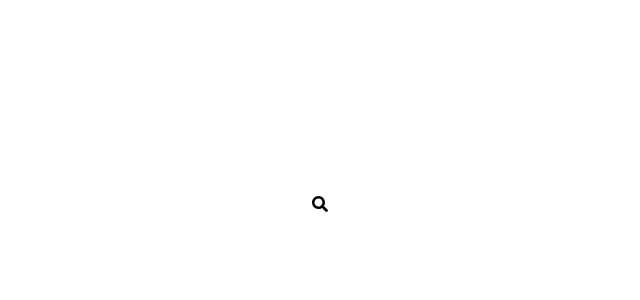
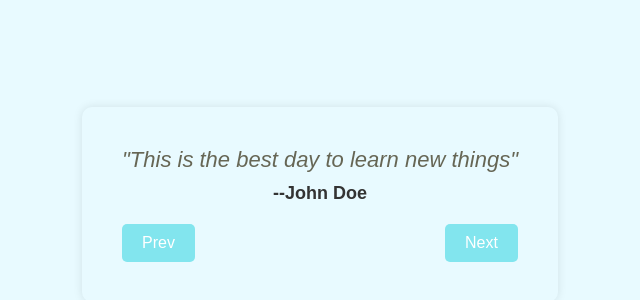
Before and after one commit to Jedpalero/10-Practice-Project-React, a React (Create React App) app: page / in a window 1280 px wide. Shown: the part 196-496 px from the top of the page, without its empty margins (320-960 px from the left). Built offline with nearby package versions, Linux system fonts and the light colour scheme.

Commit message:
Testimonial Project

```diff
--- a/src/App.js
+++ b/src/App.js
@@ -1,10 +1,10 @@
-import HiddenSearchBar from "./HiddenSearchBar";
+import Testimonials from "./Testimonials";
 import "./style.css";
 
 function App() {
   return (
     <>
-      <HiddenSearchBar />
+      <Testimonials />
     </>
   );
 }
--- a/src/HiddenSearchBar.js
+++ /dev/null
@@ -1,34 +0,0 @@
-import React, { useState } from "react";
-import { FaSearch } from "react-icons/fa";
-
-const HiddenSearchBar = () => {
-  const [showInput, setShowInput] = useState(false);
-  const [bgColor, setBgColor] = useState("white");
-
-  const handleClick = (e) => {
-    setBgColor("#1a1a1a");
-    if (e.target.className === "container") {
-      // (e.target.className === container) if you click to any container;
-      setShowInput(false);
-      setBgColor("#fff");
-    }
-  };
-
-  return (
-    <>
-      <section
-        className="container"
-        style={{ backgroundColor: bgColor }}
-        onClick={handleClick}
-      >
-        {showInput ? (
-          <input type="text" placeholder="Search..." />
-        ) : (
-          <FaSearch onClick={() => setShowInput(true)} /> // npm i react-icons --save(FaSearch)
-        )}
-      </section>
-    </>
-  );
-};
-
-export default HiddenSearchBar;
--- /dev/null
+++ b/src/Testimonials.js
@@ -0,0 +1,48 @@
+import React, { useState } from "react";
+
+const Testimonials = () => {
+  const [currentIndex, setCurrentIndex] = useState(0);
+
+  const testimonials = [
+    {
+      quote: "This is the best day to learn new things",
+      author: "John Doe",
+    },
+    {
+      quote: "You need to take your first step in life",
+      author: "Red Lo",
+    },
+    {
+      quote: "Feeling afraid to venture to new things is frivolous",
+      author: "Raven Rain",
+    },
+  ];
+
+  const handlePrevClick = () => {
+    // setCurrentIndex(currentIndex > 0 ? currentIndex - 1 : currentIndex);
+    setCurrentIndex(
+      (currentIndex + testimonials.length - 1) % testimonials.length
+    );
+  };
+
+  const handleNextClick = () => {
+    setCurrentIndex((currentIndex + 1) % testimonials.length); // it will wrap around the beggining when it reaches the end of the array;
+  };
+
+  return (
+    <div className="testimonials">
+      <div className="testimonials-quote">
+        "{testimonials[currentIndex].quote}"
+      </div>
+      <div className="testimonials-author">
+        --{testimonials[currentIndex].author}
+      </div>
+      <div className="testimonials-nav">
+        <button onClick={handlePrevClick}>Prev</button>
+        <button onClick={handleNextClick}>Next</button>
+      </div>
+    </div>
+  );
+};
+
+export default Testimonials;
--- a/src/style.css
+++ b/src/style.css
@@ -4,21 +4,49 @@
   box-sizing: border-box;
 }
 
-section {
-  height: 100vh;
+body {
   display: flex;
-  flex-direction: column;
   justify-content: center;
   align-items: center;
-  transition: 0.7s ease;
+  height: 100vh;
+  background: #e8faff;
 }
 
-input {
-  padding: 13px 12px;
-  background: transparent;
-  outline: none;
-  border: 1px solid #fff;
+.testimonials {
+  margin: 0 auto;
+  text-align: center;
+  font-family: sans-serif;
+  border-radius: 10px;
+  padding: 40px;
+  box-shadow: 0 0 10px rgb(0,0,0,0.1)
+}
+
+.testimonials-quote {
+  font-size: 22px;
+  font-style: italic;
+  margin-bottom: 10px;
+  color: #665
+}
+
+.testimonials-author {
+  font-size: 18px;
+  font-weight: bold;
+  margin-bottom: 20px;
+  color: #333;
+}
+
+.testimonials-nav {
+  display: flex;
+  justify-content: space-between;
+}
+
+.testimonials-nav button {
+  padding: 10px 20px;
+  border: none;
+  background: #82e5ee;
   color: #fff;
-  border-radius: 2px;
-  box-shadow: 2px 2px 2px 1px rgb(35, 35, 35);
+  font-size: 16px;
+  cursor: pointer;
+  border-radius: 5px;
+  transition: background-color 0.3s;
 }
```
